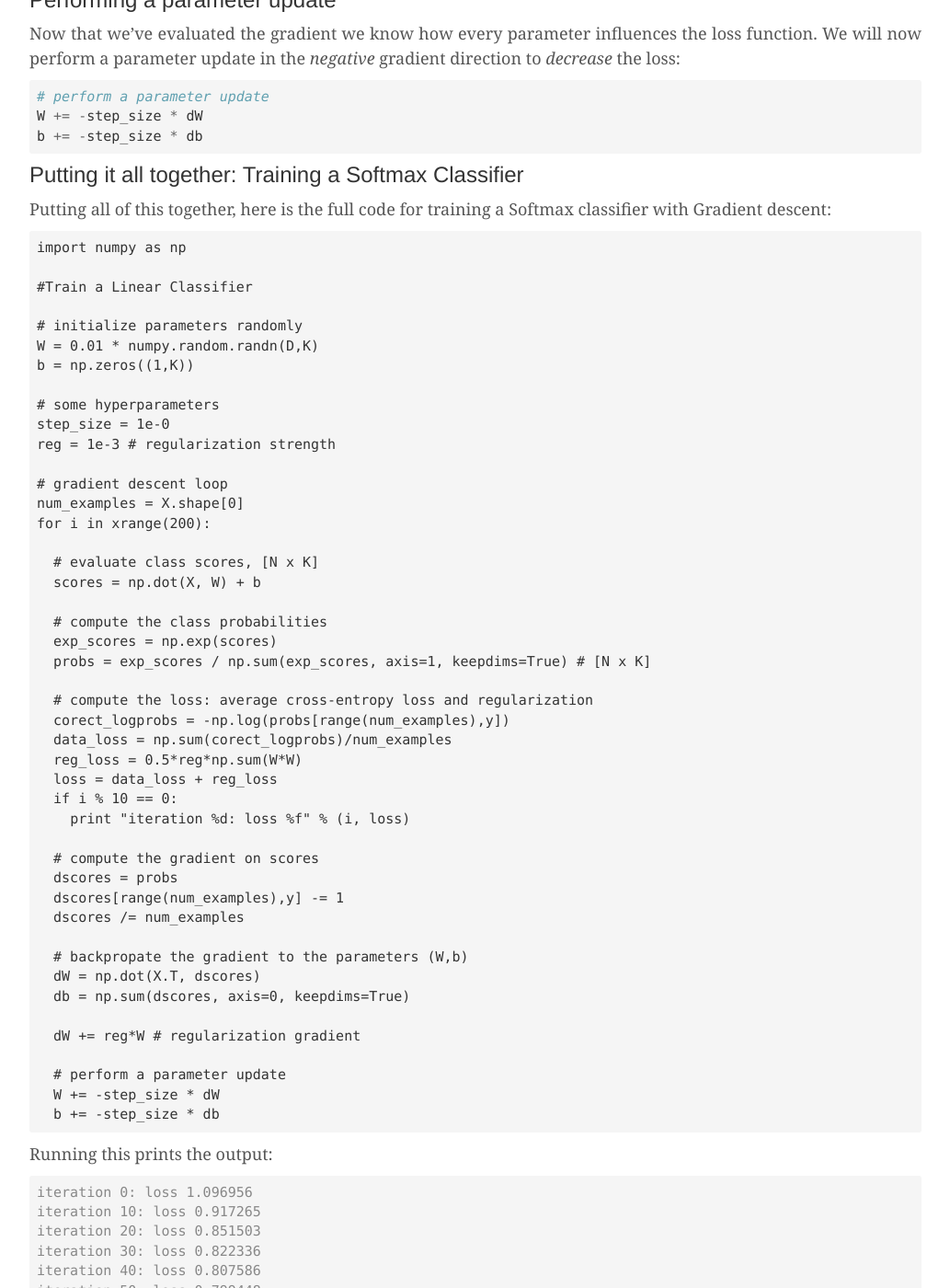
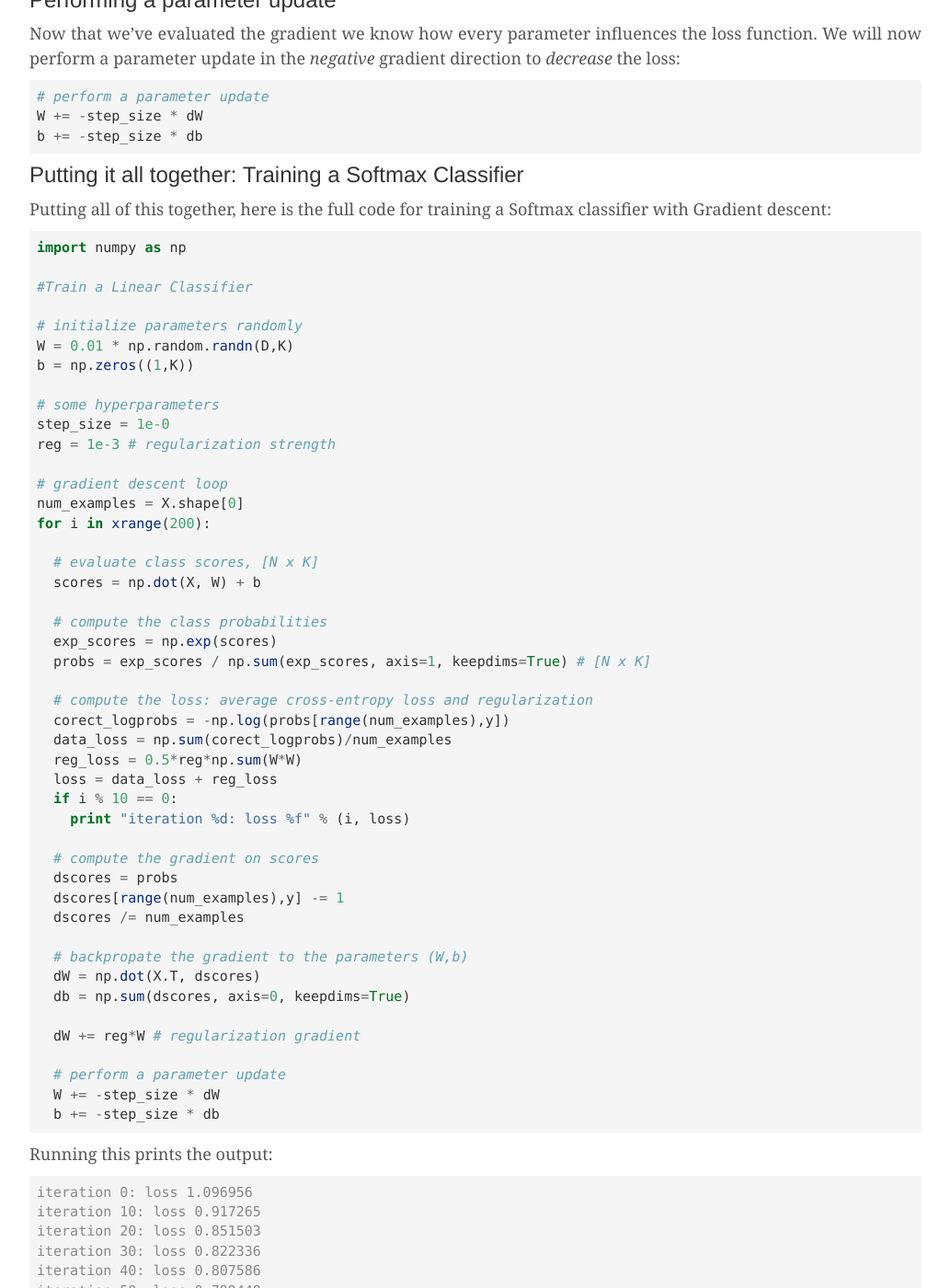
Before and after one commit to zaffnet/zaffnet.github.io, a Jekyll site: the page built from _posts/2017-01-07-neural-networks-case-study.md, in a window 1280 px wide and 1400 px high, scrolled down 4654 px. Shown: the whole window at 92% size, without its empty margins (123-1156 px from the left). Built offline with Jekyll 4.4.1, drawn with Linux system fonts in a browser that asks for light colours; formulas are drawn with MathJax 3; comment, search, counter and statistics services are not loaded.

Commit message:
numpy invert

````diff
--- a/_posts/2017-01-07-neural-networks-case-study.md
+++ b/_posts/2017-01-07-neural-networks-case-study.md
@@ -180,13 +180,13 @@ b += -step_size * db
 
 Putting all of this together, here is the full code for training a Softmax classifier with Gradient descent:
 
-```numpy
+{% highlight python numpy %}
 import numpy as np
 
 #Train a Linear Classifier
 
 # initialize parameters randomly
-W = 0.01 * numpy.random.randn(D,K)
+W = 0.01 * np.random.randn(D,K)
 b = np.zeros((1,K))
 
 # some hyperparameters
@@ -226,7 +226,7 @@ for i in xrange(200):
   # perform a parameter update
   W += -step_size * dW
   b += -step_size * db
-```
+{% endhighlight %}
 
 Running this prints the output:
 
````
